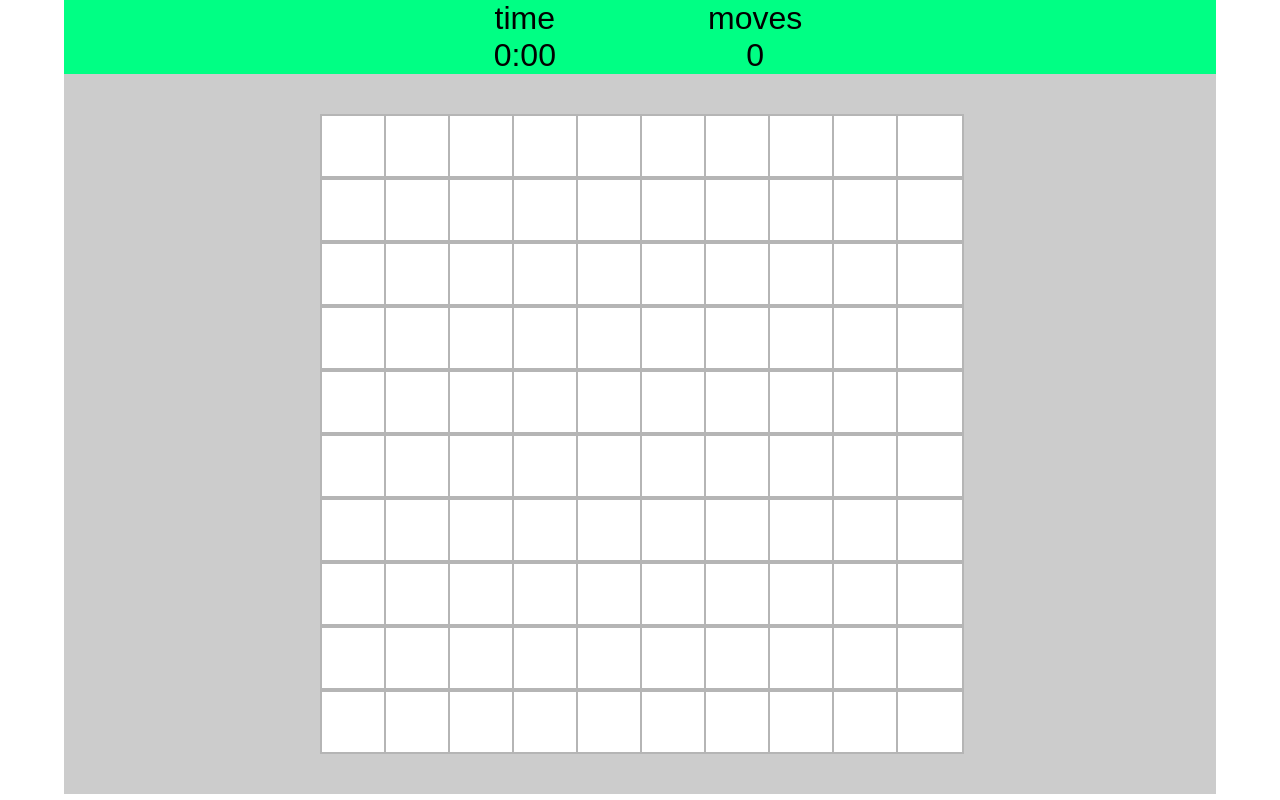
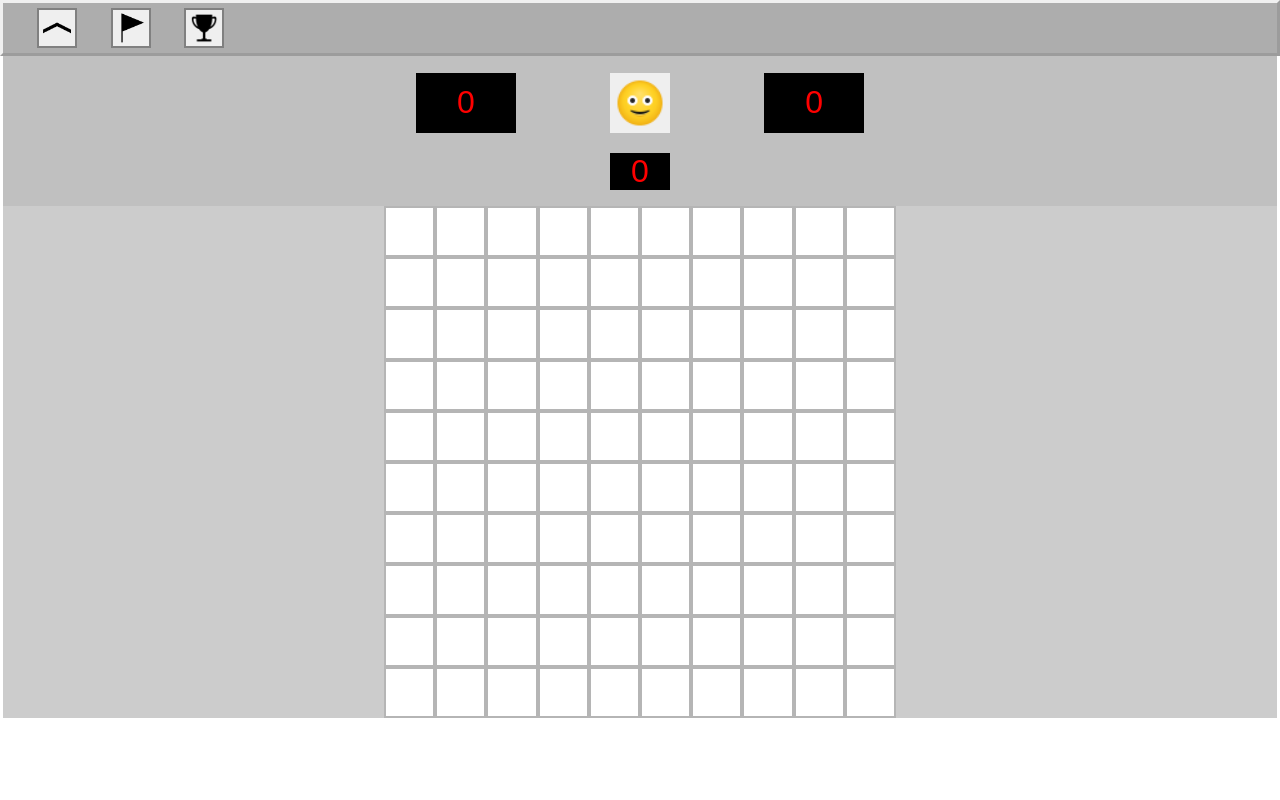
Before and after one commit to 0DiNEC/Minesweepper, a website with bundled scripts: page index.html in a window 1280 px wide. Built offline with nearby package versions, Linux system fonts and the light colour scheme.

Commit message:
feat: add menu buttons

```diff
--- /dev/null
+++ b/Assets/src/menu.js
@@ -0,0 +1,66 @@
+export const gameMode = {
+  easyMode: 10,
+  normalMode: 16,
+  hardMode: 30,
+};
+
+const gameModeImg = [
+  'assets/img/easy.png',
+  'assets/img/normal.png',
+  'assets/img/hard.png',
+];
+
+const gameFieldSizeChange = new CustomEvent('gameFieldSizeChange');
+export let gameFieldSize;
+let gameFieldSizeIndex;
+
+// main menu
+export function buildMainMenu() {
+  const mainMenu = document.createElement('nav');
+  mainMenu.classList = 'main-menu';
+  document.body.appendChild(mainMenu);
+
+  const mainMenuButtons = document.createElement('section');
+  mainMenuButtons.classList = 'main-menu__buttons';
+  mainMenu.appendChild(mainMenuButtons);
+
+  if (localStorage.getItem('difficult') === gameMode.easyMode.toString()) {
+    gameFieldSize = gameMode.easyMode;
+    gameFieldSizeIndex = 0;
+  } else if (localStorage.getItem('difficult') === gameMode.normalMode.toString()) {
+    gameFieldSize = gameMode.normalMode;
+    gameFieldSizeIndex = 1;
+  } else if (localStorage.getItem('difficult') === gameMode.hardMode.toString()) {
+    gameFieldSize = gameMode.hardMode;
+    gameFieldSizeIndex = 2;
+  } else {
+    localStorage.setItem('difficult', gameMode.easyMode.toString());
+    gameFieldSize = gameMode.easyMode;
+    gameFieldSizeIndex = 0;
+  }
+  const difficultButton = document.createElement('button');
+  difficultButton.classList = 'main-menu__game-difficulty main-menu__btn';
+  difficultButton.style.backgroundImage = `url('${gameModeImg[gameFieldSizeIndex]}')`;
+  difficultButton.addEventListener('click', () => {
+    gameFieldSizeIndex = (gameFieldSizeIndex + 1) % 3;
+    difficultButton.style.backgroundImage = `url('${gameModeImg[gameFieldSizeIndex]}')`;
+    if (gameFieldSizeIndex === 0) gameFieldSize = gameMode.easyMode;
+    else if (gameFieldSizeIndex === 1) gameFieldSize = gameMode.normalMode;
+    else gameFieldSize = gameMode.hardMode;
+    localStorage.setItem('difficult', gameFieldSize.toString());
+    document.dispatchEvent(gameFieldSizeChange);
+  });
+  mainMenuButtons.appendChild(difficultButton);
+
+  const flagButton = document.createElement('button');
+  flagButton.classList = 'main-menu__new-game main-menu__btn';
+  flagButton.style.backgroundImage = "url('assets/img/flag.png')";
+  mainMenuButtons.appendChild(flagButton);
+
+  const bestScopeButton = document.createElement('button');
+  bestScopeButton.classList = 'main-menu__best-score main-menu__btn';
+  bestScopeButton.style.backgroundImage = "url('assets/img/rewards.png')";
+  mainMenuButtons.appendChild(bestScopeButton);
+}
+
+export function buildDefeatMenu() {}
--- a/script.js
+++ b/Assets/src/script.js
@@ -1,41 +1,58 @@
-const gameMode = {
-  easyMode: 5,
-  normalMode: 10,
-  hardMode: 20,
-};
+import { buildMainMenu, gameFieldSize, gameMode } from './menu.js';
 
-const gameFieldSize = gameMode.normalMode;
 let countMoves = 0;
+
+const smileStates = [
+  'Assets/img/always.png',
+  'Assets/img/click.png',
+  'Assets/img/dead.png',
+];
 
 function buildFields() {
   const gameField = document.createElement('section');
   gameField.classList = 'game-field';
   document.body.appendChild(gameField);
-  gameField.insertAdjacentHTML(
-    'afterbegin',
-    `
-  <div class='game-field__header'>
-  <div class='timer'>
-  <p class='timer__title'>time</p>
-  <p class='timer__time'>0:00</p>
-  </div>
-  <div class='moves'>
-  <p class='moves__title'>moves</p>
-  <p class='moves__count'>0</p>
-  </div>
-  </div>
-  `
-  );
+  const header = document.createElement('div');
+  header.classList = 'game-field__header';
+  gameField.appendChild(header);
+
+  const headerItems = document.createElement('div');
+  headerItems.classList = 'header__items';
+  header.appendChild(headerItems);
+
+  const timer = document.createElement('div');
+  timer.classList = 'timer';
+  timer.textContent = '0';
+  headerItems.appendChild(timer);
+
+  const sectionInfo = document.createElement('section');
+  sectionInfo.classList = 'section-info';
+  headerItems.appendChild(sectionInfo);
+
+  const smileButton = document.createElement('button');
+  smileButton.classList = 'smile-btn';
+  smileButton.style.backgroundImage = `url('${smileStates[0]}')`;
+  sectionInfo.appendChild(smileButton);
+
+  const countFlags = document.createElement('div');
+  countFlags.classList = 'count-flags';
+  countFlags.textContent = '0';
+  sectionInfo.appendChild(countFlags);
+
+  const moves = document.createElement('div');
+  moves.classList = 'moves';
+  moves.textContent = '0';
+  headerItems.appendChild(moves);
 
   let size;
-  if (gameFieldSize === gameMode.easyMode) size = 15;
-  else if (gameFieldSize === gameMode.normalMode) size = 8;
-  else size = 4.5;
+  if (gameFieldSize === gameMode.easyMode) size = 3.2;
+  else if (gameFieldSize === gameMode.normalMode) size = 2;
+  else size = 1.07;
 
   const ceils = document.createElement('div');
   ceils.classList = 'game-field__ceils';
-  ceils.style.gridTemplateColumns = `repeat(${gameFieldSize}, ${size}vh)`;
-  ceils.style.gridAutoRows = `${size}vh`;
+  ceils.style.gridTemplateColumns = `repeat(${gameFieldSize}, ${size}rem)`;
+  ceils.style.gridAutoRows = `${size}rem`;
   gameField.appendChild(ceils);
 
   for (let i = 0; i < gameFieldSize * gameFieldSize; i++) {
@@ -46,7 +63,6 @@ function buildFields() {
     ceils.appendChild(cell);
   }
 }
-buildFields();
 
 // put mines on cells in the game zone
 let mines;
@@ -55,7 +71,7 @@ let isFirstCellClick = true;
 function putMines(cellNum) {
   // create mines array
   mines = [];
-  const minesCount = gameFieldSize;
+  const minesCount = Math.floor((gameFieldSize * gameFieldSize) / 10);
   cellMinesAround = [];
 
   // fill all cells with zero bombs around
@@ -64,8 +80,7 @@ function putMines(cellNum) {
     for (let j = 0; j < gameFieldSize; j++) cellMinesAround[i][j] = 0;
   }
 
-  const getRandomCell = (min, max) =>
-    Math.floor(Math.random() * (max - min + 1)) + min;
+  const getRandomCell = (min, max) => Math.floor(Math.random() * (max - min + 1)) + min;
 
   // set bombs on cells
   for (let i = 0; i < minesCount; i++) {
@@ -101,9 +116,6 @@ function putMines(cellNum) {
       }
     }
   }
-
-  // eslint-disable-next-line no-console
-  console.log(cellMinesAround);
 }
 
 const setActiveCell = (cell) => {
@@ -147,7 +159,7 @@ function cellDrawCountBombsAround(cellNum) {
         else {
           // open all zero cell around
           cellsText = new Array(cells.length);
-          showZeroAround(cell_i, i, j, 'up',);
+          showZeroAround(cell_i, i, j, 'up');
           showZeroAround(cell_i, i, j, 'down');
           showZeroAround(cell_i, i, j, 'right');
           showZeroAround(cell_i, i, j, 'left');
@@ -160,28 +172,42 @@ function cellDrawCountBombsAround(cellNum) {
 
 function showZeroAround(cell_i, i, j, direction) {
   if (direction === 'up' && i - 1 >= 0) {
-    if (cellMinesAround[i - 1][j] === 0 && cellsText[cell_i - gameFieldSize] !== '0') {
+    if (
+      cellMinesAround[i - 1][j] === 0 &&
+      cellsText[cell_i - gameFieldSize] !== '0'
+    ) {
       setActiveCell(cells[cell_i - gameFieldSize]);
       cellsText[cell_i - gameFieldSize] = '0';
       showZeroAround(cell_i - gameFieldSize, i - 1, j, 'up');
       showZeroAround(cell_i - gameFieldSize, i - 1, j, 'right');
       showZeroAround(cell_i - gameFieldSize, i - 1, j, 'left');
-    } else if (cellMinesAround[i - 1][j] !== 0 && cells[cell_i - gameFieldSize].textContent === '') {
+    } else if (
+      cellMinesAround[i - 1][j] !== 0 &&
+      cells[cell_i - gameFieldSize].textContent === ''
+    ) {
       setActiveCell(cells[cell_i - gameFieldSize]);
-      cells[cell_i - gameFieldSize].textContent = cellMinesAround[i - 1][j].toString();
+      cells[cell_i - gameFieldSize].textContent =
+        cellMinesAround[i - 1][j].toString();
     }
   }
 
   if (direction === 'down' && i + 1 < gameFieldSize) {
-    if (cellMinesAround[i + 1][j] === 0 && cellsText[cell_i + gameFieldSize] !== '0') {
+    if (
+      cellMinesAround[i + 1][j] === 0 &&
+      cellsText[cell_i + gameFieldSize] !== '0'
+    ) {
       setActiveCell(cells[cell_i + gameFieldSize]);
       cellsText[cell_i + gameFieldSize] = '0';
       showZeroAround(cell_i + gameFieldSize, i + 1, j, 'down');
       showZeroAround(cell_i + gameFieldSize, i + 1, j, 'left');
       showZeroAround(cell_i + gameFieldSize, i + 1, j, 'right');
-    } else if (cellMinesAround[i + 1][j] !== 0 && cells[cell_i + gameFieldSize].textContent === '') {
+    } else if (
+      cellMinesAround[i + 1][j] !== 0 &&
+      cells[cell_i + gameFieldSize].textContent === ''
+    ) {
       setActiveCell(cells[cell_i + gameFieldSize]);
-      cells[cell_i + gameFieldSize].textContent = cellMinesAround[i + 1][j].toString();
+      cells[cell_i + gameFieldSize].textContent =
+        cellMinesAround[i + 1][j].toString();
     }
   }
 
@@ -192,7 +218,10 @@ function showZeroAround(cell_i, i, j, direction) {
       showZeroAround(cell_i + 1, i, j + 1, 'right');
       showZeroAround(cell_i + 1, i, j + 1, 'up');
       showZeroAround(cell_i + 1, i, j + 1, 'down');
-    } else if (cellMinesAround[i][j + 1] !== 0 && cells[cell_i + 1].textContent === '') {
+    } else if (
+      cellMinesAround[i][j + 1] !== 0 &&
+      cells[cell_i + 1].textContent === ''
+    ) {
       setActiveCell(cells[cell_i + 1]);
       cells[cell_i + 1].textContent = cellMinesAround[i][j + 1].toString();
     }
@@ -205,9 +234,29 @@ function showZeroAround(cell_i, i, j, direction) {
       showZeroAround(cell_i - 1, i, j - 1, 'left');
       showZeroAround(cell_i - 1, i, j - 1, 'up');
       showZeroAround(cell_i - 1, i, j - 1, 'down');
-    } else if (cellMinesAround[i][j - 1] !== 0 && cells[cell_i - 1].textContent === '') {
+    } else if (
+      cellMinesAround[i][j - 1] !== 0 &&
+      cells[cell_i - 1].textContent === ''
+    ) {
       setActiveCell(cells[cell_i - 1]);
       cells[cell_i - 1].textContent = cellMinesAround[i][j - 1].toString();
     }
   }
 }
+
+function rebuildGameZone() {
+  const gameField = document.querySelector('.game-field');
+  gameField.remove();
+  buildFields();
+}
+
+// if gameFieldSize will change
+document.addEventListener('gameFieldSizeChange', () => {
+  rebuildGameZone();
+});
+
+function main() {
+  buildMainMenu();
+  buildFields();
+}
+main();
--- a/index.html
+++ b/index.html
@@ -8,6 +8,6 @@
   <title>Minesweeper</title>
 </head>
 <body>
-  <script src="script.js"></script>
+  <script type="module" src="./Assets/src/script.js"></script>
 </body>
 </html>
--- a/style.css
+++ b/style.css
@@ -8,21 +8,67 @@ p {
 .game-field {
   display: block;
   margin: 0 auto;
-  width: 90%;
+  width: 99.5%;
 }
 
 .game-field__header {
-  display: inline-flex;
+  display: flex;
+  justify-content: center;
+  align-items: center;
   width: 100%;
-  justify-content: center;
-  background: #00ff84;
+  height: 150px;
+  background: #c0c0c0;
+}
+
+.header__items {
+  display: flex;
+
+  justify-content: space-evenly;
+  width: 50%;
+}
+
+.section-info {
+  display: flex;
+  flex-direction: column;
+  align-items: center;
+}
+
+.smile-btn {
+  width: 60px;
+  height: 60px;
+  background-size: contain;
+  border: none;
+
+  transition: 0.3s ease;
+  cursor: pointer;
+}
+
+.count-flags {
+  margin-top: 20px;
+  width: 60px;
+  text-align: center;
 }
 
 .timer,
 .moves {
-  display: inline-flex;
-  flex-direction: column;
-  width: 20%;
+  display: flex;
+  align-items: center;
+  justify-content: center;
+  width: 100px;
+  height: 60px;
+}
+
+.timer,
+.moves,
+.count-flags {
+  background: #000;
+  color: #ff0000;
+  font-family: Arial, Helvetica, sans-serif;
+  font-size: 2em;
+}
+
+.smile-btn:active {
+  transform: scale(0.95);
 }
 
 .timer__title,
@@ -41,7 +87,6 @@ p {
   justify-content: center;
   align-content: center;
   width: 100%;
-  height: 90vh;
   background: #cccccc;
 }
 
@@ -49,7 +94,6 @@ p {
   display: flex;
   align-items: center;
   justify-content: center;
-  width: 100%;
   border: 2px solid #b5b5b5;
   background: white;
   transition: background-color 0.3s ease;
@@ -71,3 +115,47 @@ p {
 .s1 {
   background: red;
 }
+
+/* menu styles */
+.main-menu {
+  display: flex;
+  align-items: center;
+  height: 50px;
+  width: 99.5%;
+  margin: 0 auto;
+
+  border: 3px outset #f0f0f0;
+  background: #adadad;
+  transition: 0.3s ease;
+}
+
+.main-menu__buttons {
+  display: flex;
+  width: 20%;
+  justify-content: space-evenly;
+}
+
+.main-menu__btn {
+  width: 40px;
+  height: 40px;
+  border: 2px solid #808080;
+  background-repeat: no-repeat;
+  background-position: center;
+  background-size: 30px;
+  cursor: pointer;
+  transition: 0.3s ease;
+}
+
+.main-menu__btn:hover {
+  background: #cecece;
+  color: #f0f0f0;
+  background-repeat: no-repeat;
+  background-position: center;
+  background-size: 30px;
+}
+
+.main-menu__btn:active {
+  border-top: 2px solid #4e4e4e;
+  border-left: 2px solid #4e4e4e;
+  transform: scale(0.95);
+}
```
Also changed, not shown: .eslintrc.js, Assets/img/always.png (added), Assets/img/click.png (added), Assets/img/dead.png (added), Assets/img/easy.png (added), Assets/img/hard.png (added), Assets/img/normal.png (added), Assets/img/rewards.png (added).
